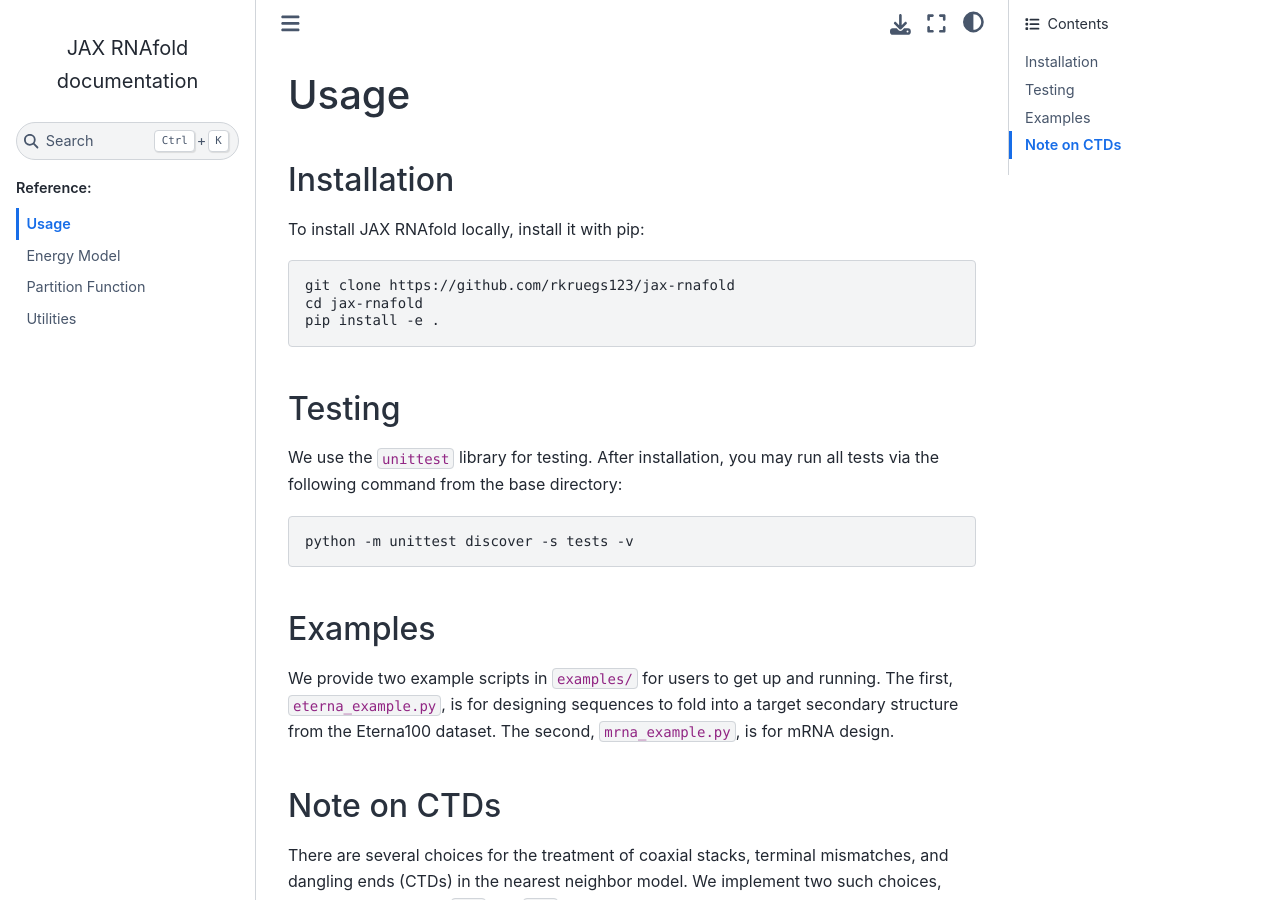
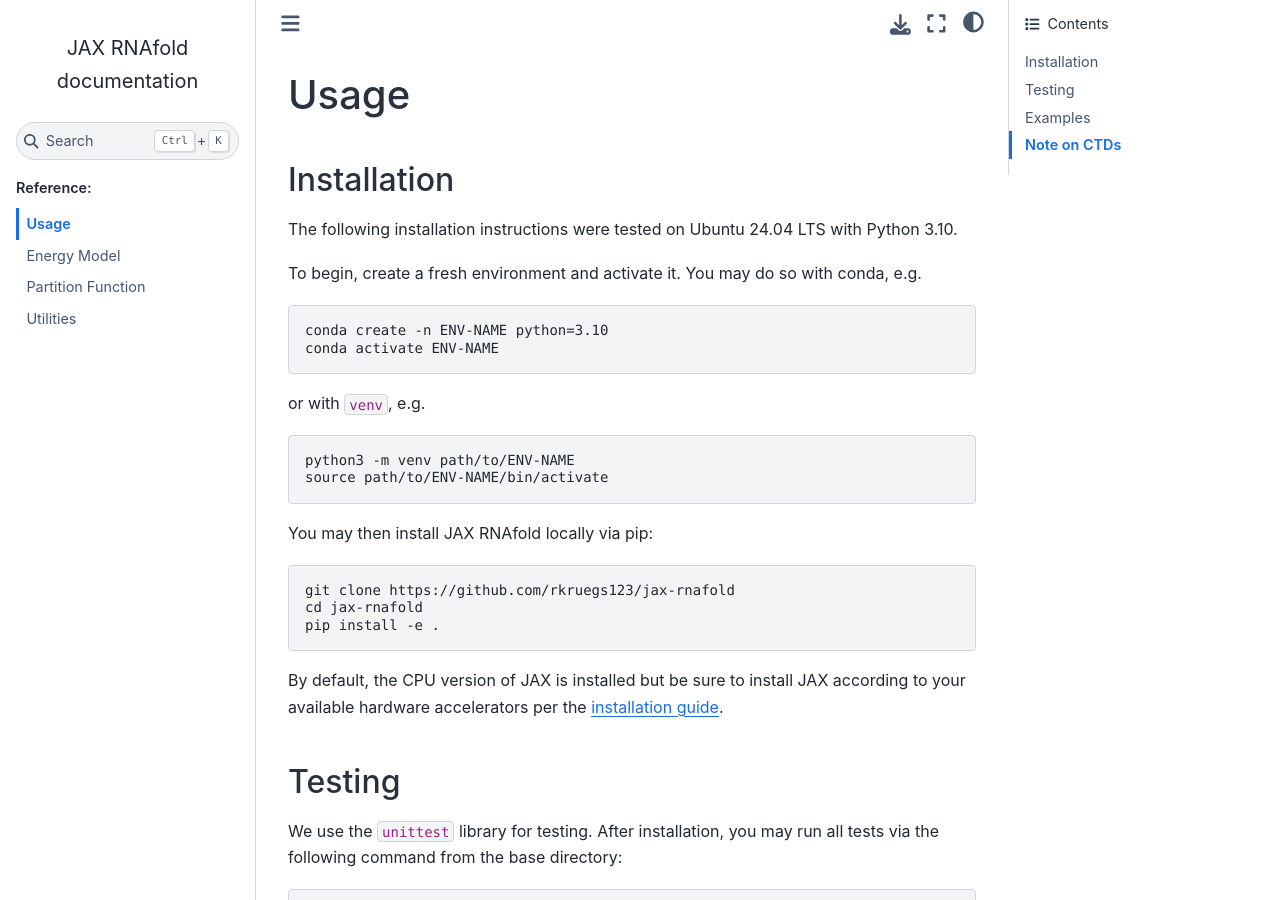
Before and after one commit to rkruegs123/jax-rnafold, a Sphinx documentation site: the page built from docs/usage.rst, in a window 1280 px wide and 900 px high. Built offline with Sphinx 7.4.7 and the Sphinx Book theme 1.1.4, drawn with Linux system fonts in a browser that asks for light colours.

Commit message:
Updated documentation

```diff
--- a/docs/usage.rst
+++ b/docs/usage.rst
@@ -6,13 +6,31 @@ Usage
 Installation
 ------------
 
-To install JAX RNAfold locally, install it with pip:
+The following installation instructions were tested on Ubuntu 24.04 LTS with Python 3.10.
+
+To begin, create a fresh environment and activate it. You may do so with conda, e.g.
+
+.. code-block:: console
+
+   conda create -n ENV-NAME python=3.10
+   conda activate ENV-NAME
+
+or with ``venv``, e.g.
+
+.. code-block:: console
+
+   python3 -m venv path/to/ENV-NAME
+   source path/to/ENV-NAME/bin/activate
+
+You may then install JAX RNAfold locally via pip:
 
 .. code-block:: console
 
    git clone https://github.com/rkruegs123/jax-rnafold
    cd jax-rnafold
    pip install -e .
+
+By default, the CPU version of JAX is installed but be sure to install JAX according to your available hardware accelerators per the `installation guide <https://github.com/google/jax#installation>`_.
 
 
 .. _testing:
```
Also changed, not shown: README.md (+6 -2 lines), 1 other file.
